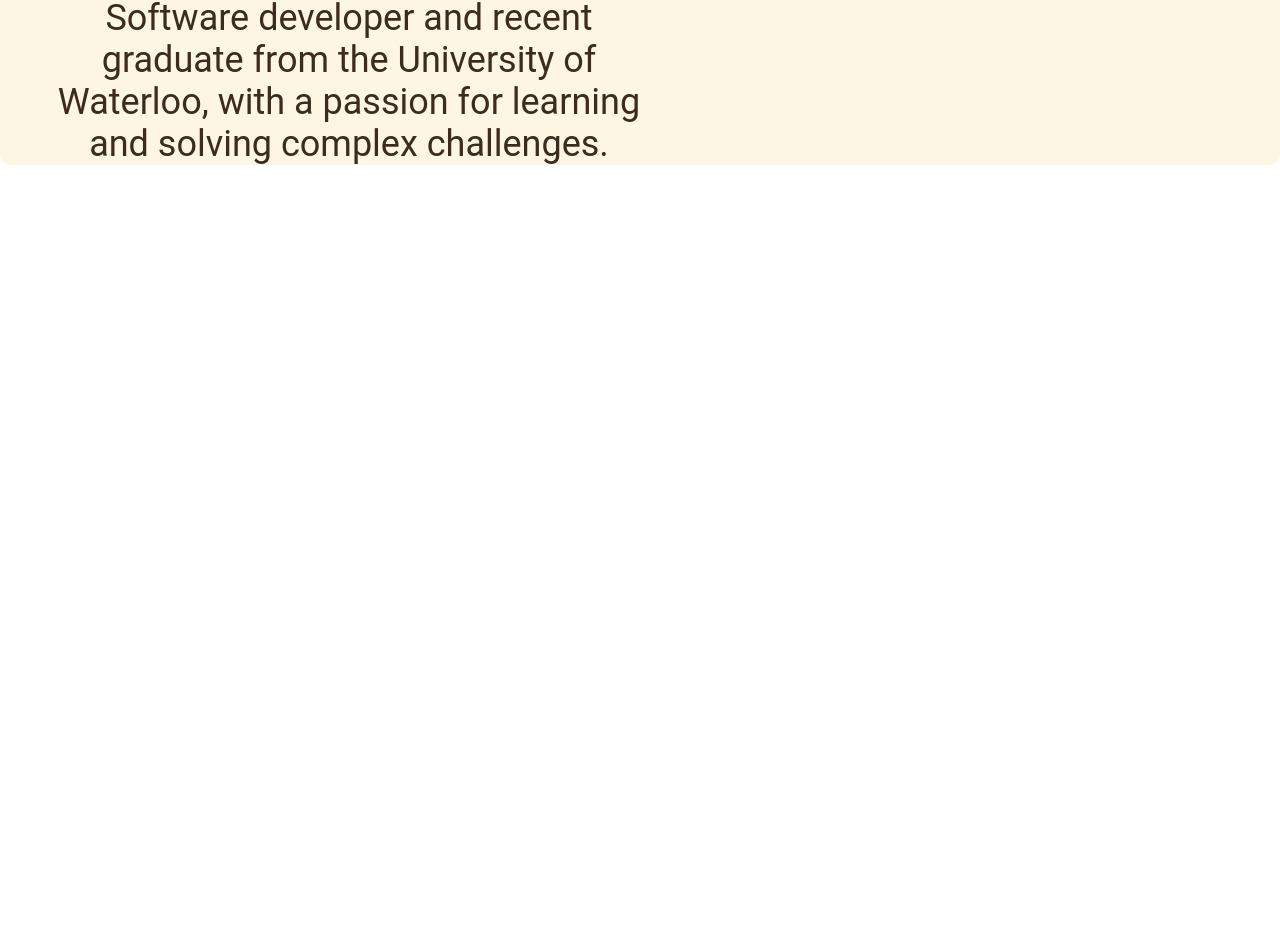
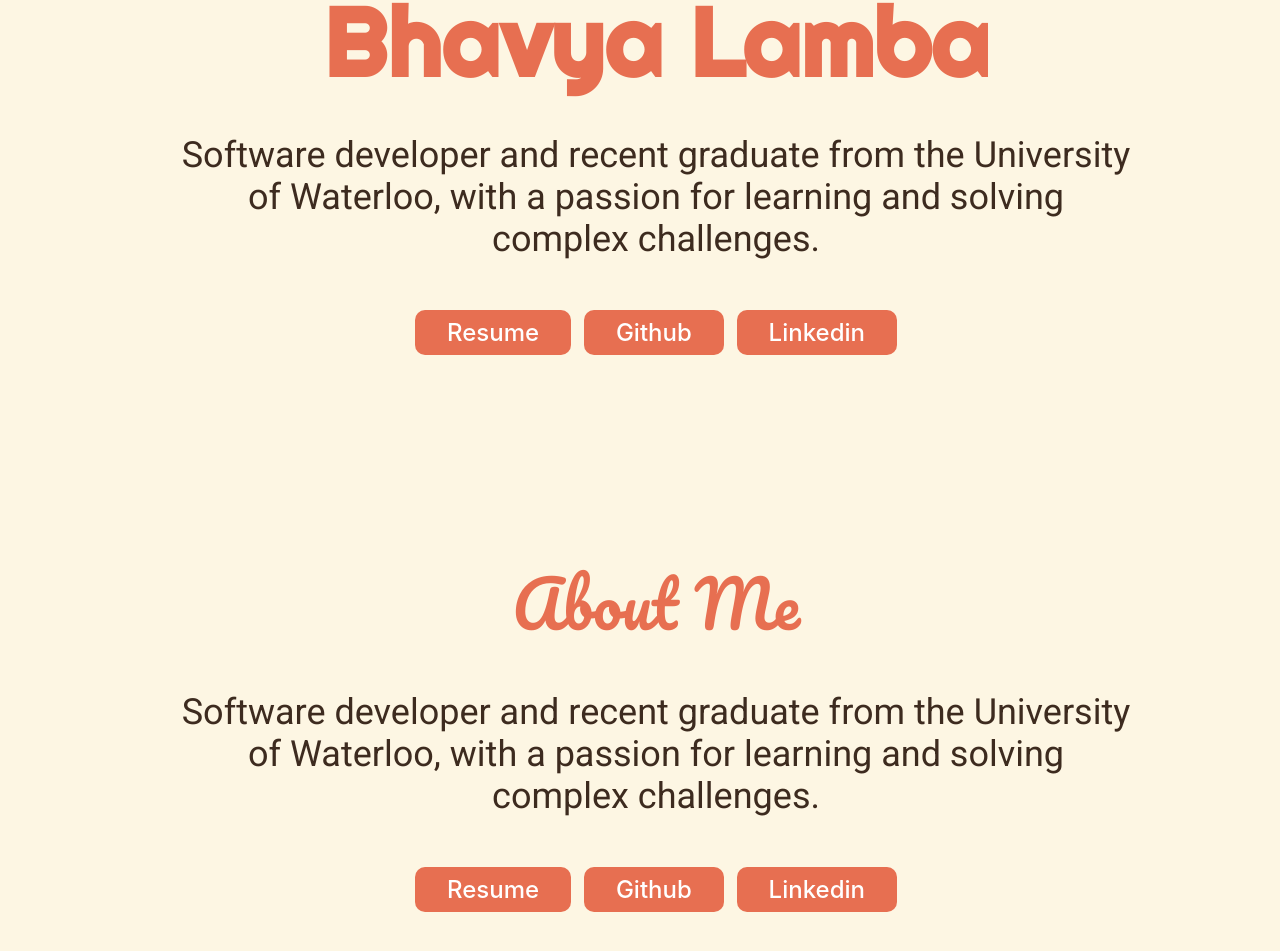
Before and after one commit to bhavya-l/website, a React (Create React App) app: page / in a window 1280 px wide. Shown: the part 297-1248 px from the top of the page. Before the commit the page ends 800 px from the top, so only its background shows below. Built offline with nearby package versions, Linux system fonts and the light colour scheme.

Commit message:
styling changes

```diff
--- a/package.json
+++ b/package.json
@@ -4,6 +4,8 @@
   "version": "0.1.0",
   "private": true,
   "dependencies": {
+    "@mantine/core": "^8.2.5",
+    "@mantine/hooks": "^8.2.5",
     "@react-three/fiber": "^9.3.0",
     "@react-three/postprocessing": "^3.0.4",
     "@testing-library/dom": "^10.4.0",
--- a/public/index.html
+++ b/public/index.html
@@ -24,10 +24,10 @@
       work correctly both with client-side routing and a non-root public URL.
       Learn how to configure a non-root public URL by running `npm run build`.
     -->
-    <link href="https://fonts.googleapis.com/css2?family=Pacifico&display=swap" rel="stylesheet">
-    <link href="https://fonts.googleapis.com/css2?family=Playfair+Display&display=swap" rel="stylesheet">
+    <link href="https://fonts.googleapis.com/css2?family=Righteous&display=swap" rel="stylesheet">
     <link href="https://fonts.googleapis.com/css2?family=Anonymous+Pro&display=swap" rel="stylesheet">
-    <link href="https://fonts.googleapis.com/css2?family=Inter:wght@400;500;600;700&display=swap" rel="stylesheet">
+    <link href="https://fonts.googleapis.com/css2?family=Roboto:wght@400;500;600;700&display=swap" rel="stylesheet">
+    <link href="https://fonts.googleapis.com/css2?family=Pacifico:wght@400;500;600;700&display=swap" rel="stylesheet">
     <title>Bhavya Lamba</title>
   </head>
   <body>
--- a/src/App.js
+++ b/src/App.js
@@ -1,12 +1,18 @@
 import LandingPage from "./components/Landing.js";
 import { useState, useEffect } from "react";
 import Navbar from "./components/NavBar.js";
+import AboutMe from "./components/AboutMe.js";
+
+function PageSection({ children }) {
+  return <div style={{ margin: "8rem 0" }}>{children}</div>;
+}
 
 function App() {
   return (
     <div>
       <Navbar />
-      <LandingPage />
+      <PageSection><LandingPage /></PageSection>
+      <PageSection><AboutMe /></PageSection>
     </div>
   );
 }
--- /dev/null
+++ b/src/components/AboutMe.js
@@ -0,0 +1,52 @@
+
+import React from "react";
+import "../styles/Core.css";
+import "../styles/Landing.css";
+
+const AboutMe = () => {
+  const scrollToSection = (id) => {
+    const element = document.getElementById(id);
+    if (element) {
+      element.scrollIntoView({ behavior: "smooth" });
+    }
+  };
+
+  return (
+    <div
+      id="Landing"
+      className="card"
+    >
+      <div className="card-content">
+        <div id="aboutme" className="card-subheading">
+          About Me
+        </div>
+        <div id="summary" className="card-description">
+          Software developer and recent graduate from the University of Waterloo, with a passion for learning and solving complex challenges.
+        </div>
+        <div className = "card-buttons">
+            <a href="/resume.pdf" download className="p-button">
+              Resume
+            </a>
+            <a
+              href="https://github.com/bhavya-l"
+              target="_blank"
+              rel="noopener noreferrer"
+              className="p-button"
+            >
+              Github
+            </a>
+            <a
+              href="https://www.linkedin.com/in/bhavyalamba"
+              target="_blank"
+              rel="noopener noreferrer"
+              className="p-button"
+            >
+              Linkedin
+            </a>
+        </div>
+      </div>
+    </div>
+  );
+};
+
+export default AboutMe;
--- a/src/components/Landing.js
+++ b/src/components/Landing.js
@@ -22,6 +22,27 @@
         <div id="summary" className="card-description">
           Software developer and recent graduate from the University of Waterloo, with a passion for learning and solving complex challenges.
         </div>
+        <div className = "card-buttons">
+            <a href="/resume.pdf" download className="p-button">
+              Resume
+            </a>
+            <a
+              href="https://github.com/bhavya-l"
+              target="_blank"
+              rel="noopener noreferrer"
+              className="p-button"
+            >
+              Github
+            </a>
+            <a
+              href="https://www.linkedin.com/in/bhavyalamba"
+              target="_blank"
+              rel="noopener noreferrer"
+              className="p-button"
+            >
+              Linkedin
+            </a>
+        </div>
       </div>
     </div>
   );
--- a/src/components/NavBar.js
+++ b/src/components/NavBar.js
@@ -18,7 +18,7 @@
         <li><a href="#about">About Me</a></li>
         <li><a href="#experience">Experience</a></li>
         <li><a href="#projects">Projects</a></li>
-        <li><a href="#contact" class="p-button">Get in Touch</a></li>
+        <li><a href="mailto:bhavyalamba56@gmail.com" class="p-button">Get in Touch</a></li>
       </ul>
     </nav>
   );
--- a/src/index.css
+++ b/src/index.css
@@ -5,6 +5,8 @@
     sans-serif;
   -webkit-font-smoothing: antialiased;
   -moz-osx-font-smoothing: grayscale;
+
+  background-color: #FDF6E3;
 }
 
 code {
--- a/src/styles/Core.css
+++ b/src/styles/Core.css
@@ -1,9 +1,10 @@
 .card {
-  background-color: #FDF6E3;
   border-radius: 10px;
   z-index: 1000;
   width: auto;
   height: auto;
+  display: flex;
+  justify-content: center;
 }
 
 .card-content {
@@ -24,9 +25,19 @@
   padding-top: 4rem;
 }
 
+.card-subheading {
+  font-family: "Pacifico";
+  font-size: 64px;
+  color: #E76F51;
+  text-align: center;
+  padding-bottom: 2rem;
+  padding-top: 4rem;
+}
+
 .card-description {
+  font-family: "Roboto";
   font-size: 36px;
-  max-width: 634px;
+  max-width: 960px;
   color: #3D2B1F;
   font-family: "Roboto";
   text-align: center;
@@ -38,3 +49,20 @@
   border-radius: 10px !important;
   padding: 8px 32px !important;
 }
+
+.card-buttons {
+  display: flex;
+  flex-wrap: wrap;
+  gap: 0.8rem;
+  justify-content: center;
+  margin-top: 50px;
+}
+
+.card-buttons a {
+  color: white;
+  text-decoration: none;
+  font-size: 24px;
+  font-weight: 500;
+  padding: 8px 16px;
+  border-radius: 4px;
+}
--- a/src/styles/Landing.css
+++ b/src/styles/Landing.css
@@ -32,29 +32,6 @@
   margin: 0;
 }
 
-.card-buttons {
-  display: flex;
-  flex-wrap: wrap;
-  gap: 0.8rem;
-}
-
-.card-link-button {
-  background-color: #252422;
-  color: #FFFCF2;
-  text-decoration: none;
-  padding: 0.4rem 0.8rem;
-  font-size: 24px;
-  border-radius: 4px;
-  cursor: pointer;
-  display: inline-block;
-  font-family: 'Anonymous Pro', serif;
-  transition: background-color 0.2s ease;
-}
-
-.card-link-button:hover {
-  background-color: #444;
-}
-
 .card-nav p {
   cursor: pointer;
   color: #252422;
```
Also changed, not shown: src/components/Experience.js (added), src/components/Projects.js (added), 1 other file (tests, documents, lock files or other folders).
